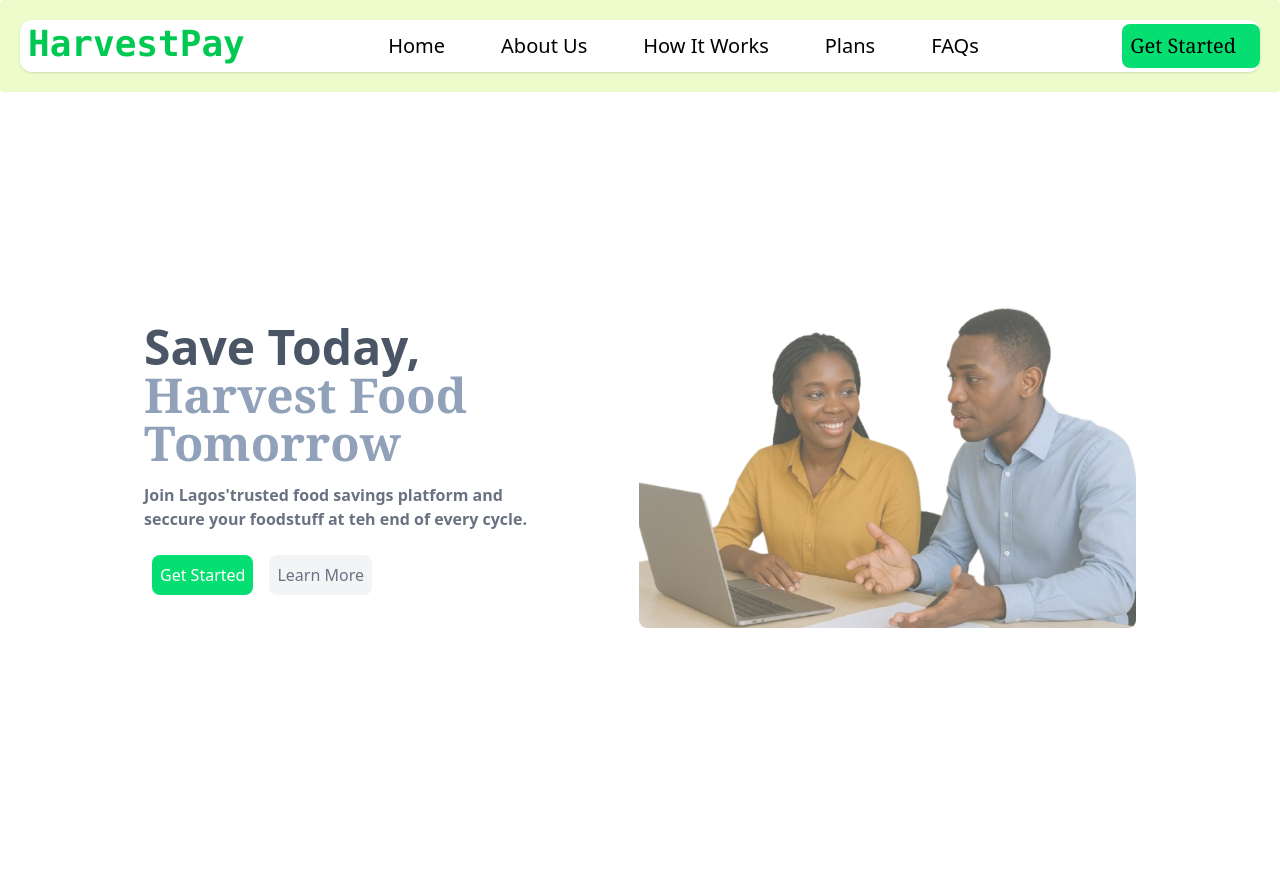
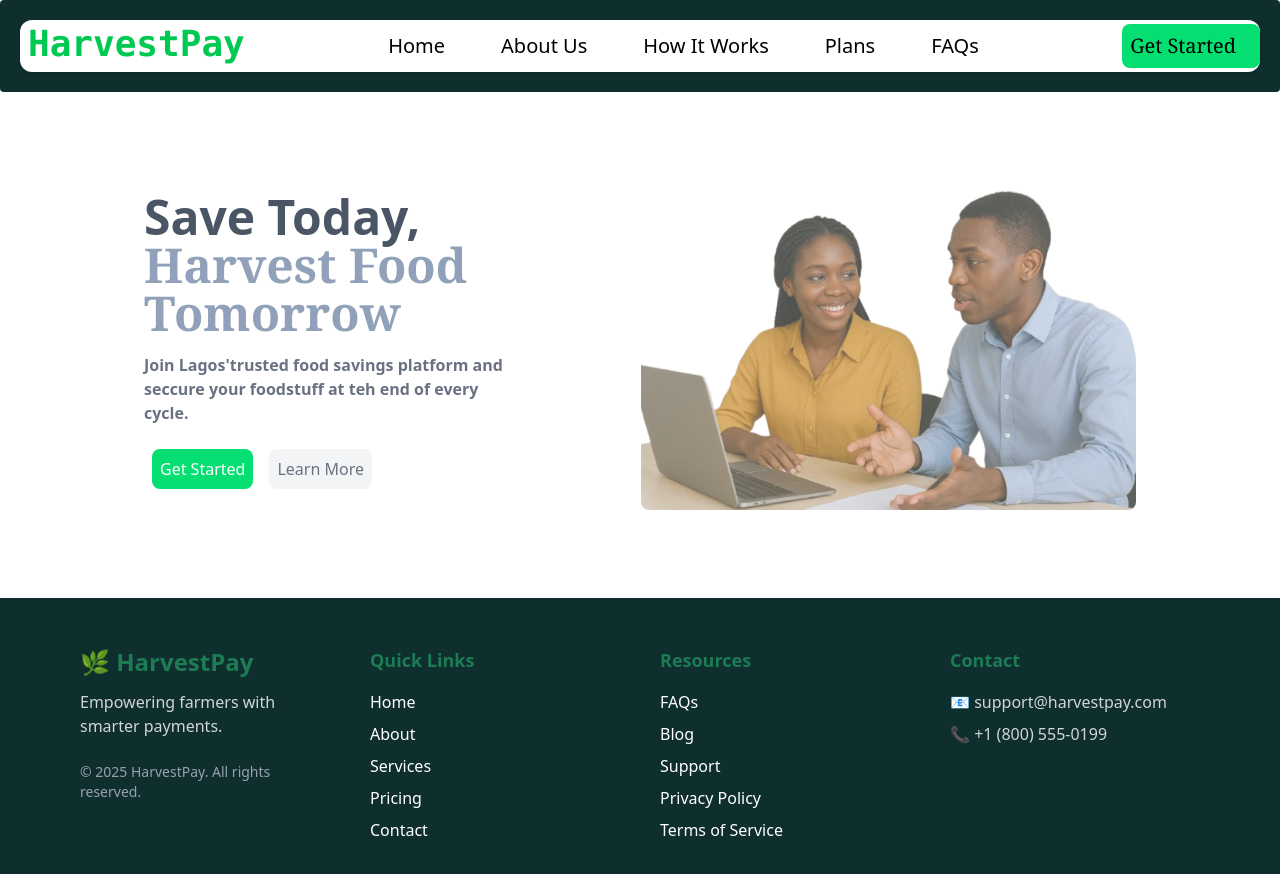
Before and after one commit to Ifaniyi/my-project-name, a React (Vite) app: page / in a window 1280 px wide. Shown: the top 874 px of the page. Before the commit the page ends 800 px from the top, so only its background shows below. Built offline with nearby package versions, Linux system fonts and the light colour scheme.

Commit message:
Add Footer Component and Update of Homepage

```diff
--- a/src/App.jsx
+++ b/src/App.jsx
@@ -3,6 +3,9 @@ import Home from './header/Home.jsx';
 import Aboutus from './header/Aboutus.jsx';
 import Navbar from "./components/Navbar.jsx";
 import Howitwork from "./header/Howitwork.jsx";
+import Footer from "./components/Footer.jsx";
+import Plan from "./header/Plan.jsx";
+
 
 export default function App () {
   return (
@@ -10,9 +13,11 @@ export default function App () {
       <Navbar />
        <Routes>
         <Route path="/" element={<Home />} />
-        <Route path="/about" element={<Aboutus />} />
-        <Route path="/How" element={<Howitwork />} />
+        <Route path="/aboutus" element={<Aboutus />} />
+        <Route path="/how" element={<Howitwork />} />
+        <Route path="/plan" element={<Plan />} />
       </Routes>
+      <Footer />
     </div>
   )
 }
--- a/src/components/Footer.jsx
+++ b/src/components/Footer.jsx
@@ -1,7 +1,56 @@
-function Footer(){
+export default function Footer(){
     return(
+     <section>
+       <footer class="bg-[#0F2E2E] text-white py-12 px-8 md:px-20">
+        <div class="max-w-7xl mx-auto grid grid-cols-1 sm:grid-cols-2 lg:grid-cols-4 gap-10">
+            <div>
+              <h2 class="text-2xl font-bold text-[#1C7C54] mb-3">🌿 HarvestPay</h2>
+              <p class="text-gray-300 mb-6">
+                Empowering farmers with smarter payments.
+              </p>
+              <p class="text-sm text-gray-400">
+                © 2025 HarvestPay. All rights reserved.
+              </p>
+            </div>
         <div>
+      <h3 class="text-lg font-semibold text-[#1C7C54] mb-4">Quick Links</h3>
+      <ul class="space-y-2">
+        <li><a href="/" class="hover:text-[#1C7C54] transition">Home</a></li>
+        <li><a href="aboutus" class="hover:text-[#1C7C54] transition">About</a></li>
+        <li><a href="#" class="hover:text-[#1C7C54] transition">Services</a></li>
+        <li><a href="#" class="hover:text-[#1C7C54] transition">Pricing</a></li>
+        <li><a href="#" class="hover:text-[#1C7C54] transition">Contact</a></li>
+      </ul>
+        </div>
 
+
+        <div>
+      <h3 class="text-lg font-semibold text-[#1C7C54] mb-4">Resources</h3>
+      <ul class="space-y-2">
+        <li><a href="#" class="hover:text-[#1C7C54] transition">FAQs</a></li>
+        <li><a href="#" class="hover:text-[#1C7C54] transition">Blog</a></li>
+        <li><a href="#" class="hover:text-[#1C7C54] transition">Support</a></li>
+        <li><a href="#" class="hover:text-[#1C7C54] transition">Privacy Policy</a></li>
+        <li><a href="#" class="hover:text-[#1C7C54] transition">Terms of Service</a></li>
+      </ul>
         </div>
+
+
+        <div>
+      <h3 class="text-lg font-semibold text-[#1C7C54] mb-4">Contact</h3>
+      <p class="text-gray-300 mb-2">📧 support@harvestpay.com</p>
+      <p class="text-gray-300 mb-4">📞 +1 (800) 555-0199</p>
+
+        <div class="flex space-x-4 text-gray-300 text-xl">
+        <a href="#" class="hover:text-[#1C7C54] transition"><i class="fab fa-facebook"></i></a>
+        <a href="#" class="hover:text-[#1C7C54] transition"><i class="fab fa-twitter"></i></a>
+        <a href="#" class="hover:text-[#1C7C54] transition"><i class="fab fa-linkedin"></i></a>
+        <a href="#" class="hover:text-[#1C7C54] transition"><i class="fab fa-instagram"></i></a>
+       </div>
+        </div>
+
+      </div>
+       </footer>
+     </section>
     )
 }
--- a/src/components/Navbar.jsx
+++ b/src/components/Navbar.jsx
@@ -3,20 +3,21 @@ import Logo from "../header/Logo";
 
 export default function Navbar(){
     return(
-        <div className="bg-lime-100 p-4 rounded">
+        <div className="bg-[#0F2E2E] p-4 rounded">
             <div className="flex flex-row shadow text-xl m-1 mb-1 mt-1 rounded rounded-xl bg-white justify-between">
                 <div className="pl-2 mb-1 mt-1">
                     <Logo />
                 </div>
                 <div className="text-center mb-2 mt-3">
                     <ul className="flex gap-14">
-                        <li><a href="/home"></a>Home</li>
-                        <li><a href="/aboutus"></a>About Us</li>
-                        <li><a href="/how"></a>How It Works</li>
-                        <li><a href="/plan"></a>Plans</li>
-                        <li><a href="/about"></a>FAQs</li>
+                       <li><a href="/" class="hover:text-[#1C7C54] transition">Home</a></li>
+                        <li><a href="aboutus" class="hover:text-[#1C7C54] transition">About Us</a></li>
+                        <li><a href="how" class="hover:text-[#1C7C54] transition">How It Works</a></li>
+                        <li><a href="plan" class="hover:text-[#1C7C54] transition">Plans</a></li>
+                        <li><a href="how" class="hover:text-[#1C7C54] transition">FAQs</a></li>
                     </ul>
                 </div>
+
                 <div className="pr-4 bg-green-400 mb-1 mt-1 rounded-lg">
                     <Getstarted />
                 </div>
--- a/src/header/Getstarted.jsx
+++ b/src/header/Getstarted.jsx
@@ -1,7 +1,7 @@
 export default function Getstarted() {
     return(
-        <div className="font-serif font-light text-center text-green-500text-green-500">
-            <button className="m-2"><a>Get Started</a></button>
+        <div className="font-serif font-light text-center">
+            <button className="m-2"><a href="/getstarted">Get Started</a></button>
         </div>
     )
 }
--- a/src/header/Home.jsx
+++ b/src/header/Home.jsx
@@ -1,7 +1,7 @@
 export default function Home(){
     return(
-        <section className=" px-4 max-w-5xl mx-auto py-16 flex gap-22 justify-center items-center w-full h-auto top-[117px] relative">
-            <div>
+        <section className=" px-4 max-w-5xl mx-auto py-16 flex gap-23 justify-center items-center w-full h-auto hover:scale-150 ease-in-out duration-700">
+            <div className="">
 
             <div>
               <div className="flex flex-col mb-4 gap-4">
@@ -9,7 +9,7 @@ export default function Home(){
                     <br />
                     <span className="text-slate-400 font-serif">Harvest Food Tomorrow </span>
                 </h2>
-                <p className="text- xl font-semibold text-gray-500 dark:text-gray">Join Lagos'trusted food savings platform and seccure your foodstuff at teh end of every cycle.</p>
+                <p className="text- xl font-semibold text-gray-500 dark:text-gray font-sans">Join Lagos'trusted food savings platform and seccure your foodstuff at teh end of every cycle.</p>
               </div>
             </div>
 
@@ -24,8 +24,8 @@ export default function Home(){
             </div>
 
             <div className="flex w-full h-full pl-6">
-                <div className="w-full h-full py-6 hover:scale-150 ease-in-out duration-700">
-                    <img src="/public/hero_img.png" alt="img" className="w-200 h-auto opacity-70 rounded-lg"  />
+                <div className="w-full h-full py-6 hover:scale-60 duration-700">
+                    <img src="/hero_img.png" alt="img" className="w-200 h-auto opacity-70 rounded-lg"  />
                 </div>
             </div>
 
--- a/src/header/Howitwork.jsx
+++ b/src/header/Howitwork.jsx
@@ -52,7 +52,7 @@ export default function Howitwork () {
 
             </div>
             <div className="">
-                <img src="/public/hero_img.png" alt="img" className="w-200 h-auto opacity-70 rounded-lg"  />
+                <img src="/hero_img.png" alt="img" className="w-200 h-auto opacity-70 rounded-lg"  />
             </div>
 
         </section>
--- a/src/header/Plan.jsx
+++ b/src/header/Plan.jsx
@@ -0,0 +1,14 @@
+export default function(){
+    return(
+        <section className="px-4 max-w-5xl mx-auto py-16">
+            <div>
+                <h2 className="text-center mb-2 text-4xl text-bold font-serif italic">
+                    Our Plan
+                </h2>
+                <p className="text-center">
+                    Choose the plan that fits your needs and start contributing to your food savings today!
+                </p>
+            </div>
+        </section>
+    )
+}
```
